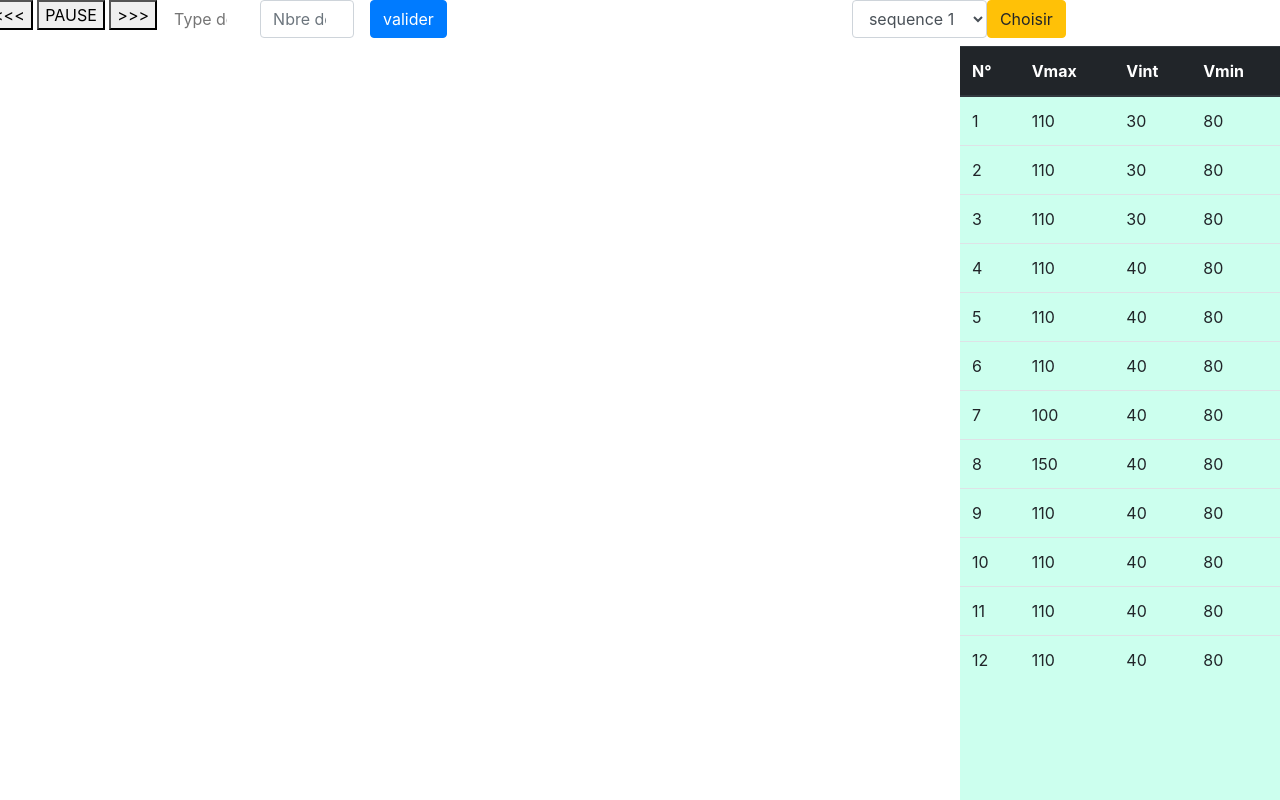
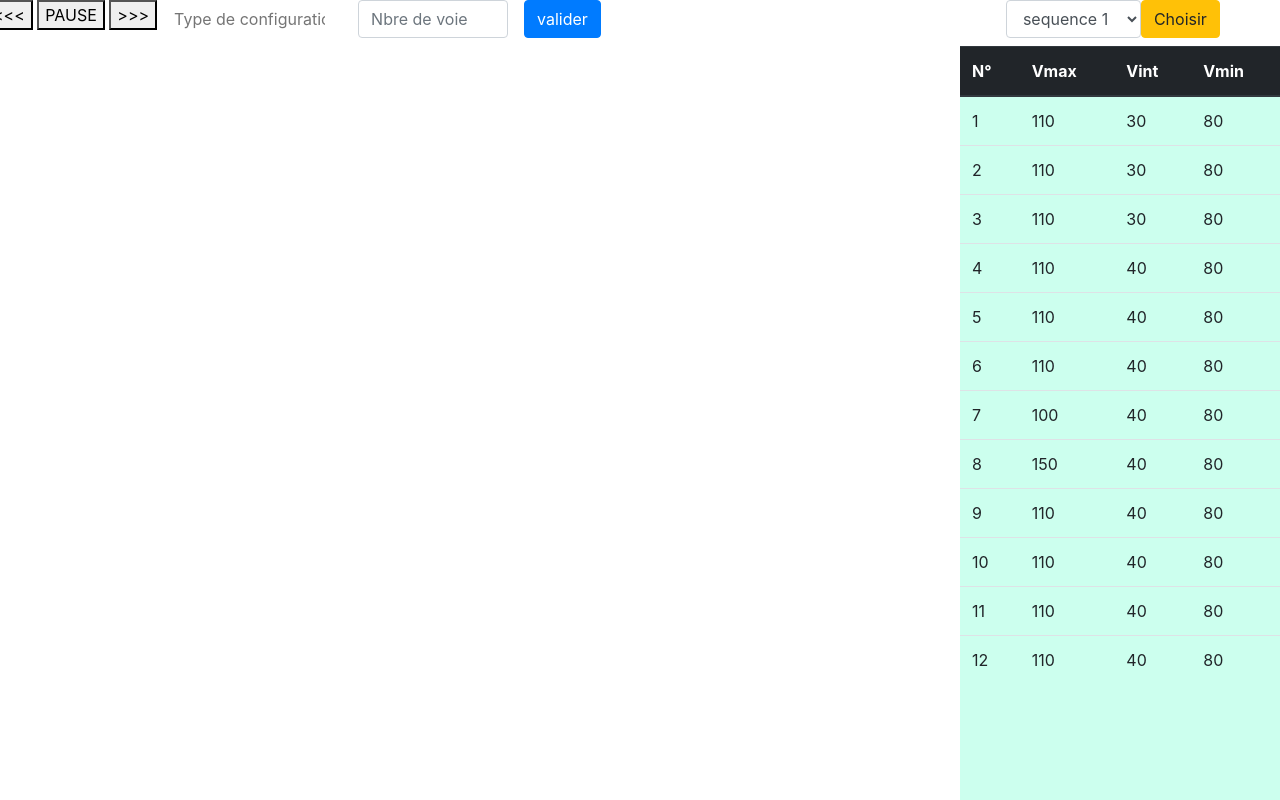
Before and after one commit to Tchepga/DesignAIM, a plain HTML site: page index.html in a window 1280 px wide. Shown: the top 800 px of the page. Drawn offline with nearby package versions, Linux system fonts and the light colour scheme.

Commit message:
Add files via upload

```diff
--- a/index.html
+++ b/index.html
@@ -19,11 +19,11 @@
       <form class="form-inline" style="margin-left:15px;" id="configuration">
         <div class="form-group mb-2">
           <label for="staticEmail2"  class="sr-only" >Type </label>
-          <input type="number" id="typeConfig" min="1" max="3" class="form-control-plaintext" placeholder="Type de configuration">
+          <input type="number" id="typeConfig" min="1" max="3" class="form-control-plaintext" placeholder="Type de configuration" style="width: 170px;">
         </div>
         <div class="form-group mx-sm-3 mb-2">
           <label for="inputPassword2" class="sr-only">Nbre Voie</label>
-          <input type="number" class="form-control" min="2" max="6"  placeholder="Nbre de voie" id="nbreVoie">
+          <input type="number" class="form-control" min="2" max="6"  placeholder="Nbre de voie" id="nbreVoie" style="width: 150px;">
         </div>
         <button type="button" id="validate" class="btn btn-primary mb-2">valider</button>
       </form>
```
